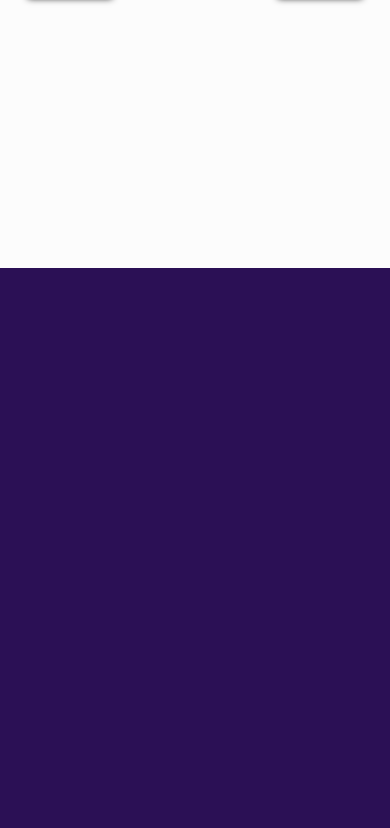
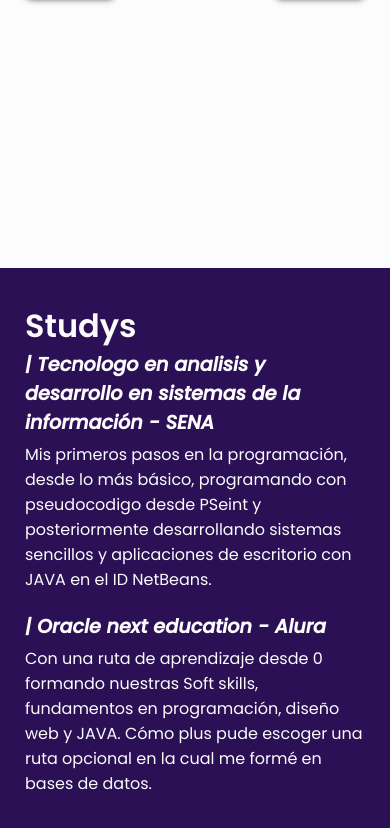
Before and after one commit to 1001-caleb/portafolio, a plain HTML site: page index.html in a window 390 px wide. Shown: the part 1842-2670 px from the top of the page. Drawn offline with Linux system fonts and the light colour scheme; a web font is replaced by a local one.

Commit message:
studys section finish

```diff
--- a/css/style.css
+++ b/css/style.css
@@ -359,4 +359,39 @@ body {
 .studys{
     height: 100vh;
     background-color: #2b1055;
+    padding: 5px 50px;
 }
+
+.studys__title{
+    font-size: 2rem;
+    margin-top: 2rem;
+    color: #fcfcfc;
+    font-weight: 600;
+}
+
+.studys__subtitle{
+    font-size: 2rem;
+    font-style: italic;
+    color: #fcfcfc;
+    font-weight: 600;
+}
+
+.studys__paragraph{
+    font-size: 1.5rem;
+    color: #fcfcfc;
+    margin-bottom: 20px;
+}
+
+@media screen and (max-width: 768px){
+    .studys{
+        padding: 2px 25px;
+
+    }
+    .studys__subtitle{
+        font-size: 1.2rem;
+        margin-bottom: 5px;
+    }
+    .studys__paragraph{
+        font-size: 1rem;
+    }
+}
--- a/index.html
+++ b/index.html
@@ -80,7 +80,22 @@
     </section>
 
     <section class="studys" id="studys">
+        <h2 class="studys__title">
+            Studys
+        </h2>
 
+        <h3 class="studys__subtitle">
+            | Tecnologo en analisis y desarrollo en sistemas de la información - SENA
+        </h3>
+        <p class="studys__paragraph">
+            Mis primeros pasos en la programación, desde lo más básico, programando con pseudocodigo desde PSeint y posteriormente desarrollando sistemas sencillos y aplicaciones de escritorio con JAVA en el ID NetBeans.
+        </p>
+        <h3 class="studys__subtitle">
+                | Oracle next education - Alura
+        </h3>
+        <p class="studys__paragraph">
+            Con una ruta de aprendizaje desde 0 formando nuestras Soft skills, fundamentos en programación, diseño web y JAVA. Cómo plus pude escoger una ruta opcional en la cual me formé en bases de datos.
+        </p>
     </section>
 
 <script src="./js/main.js"></script>
```
